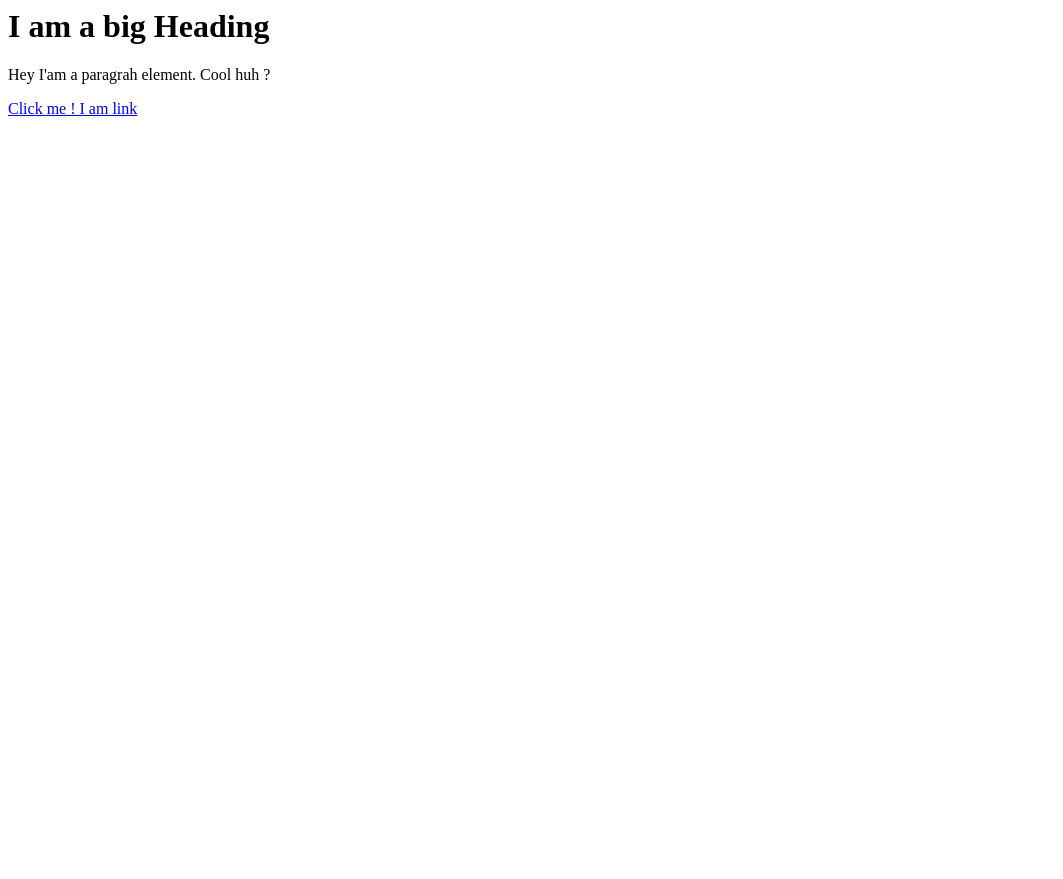
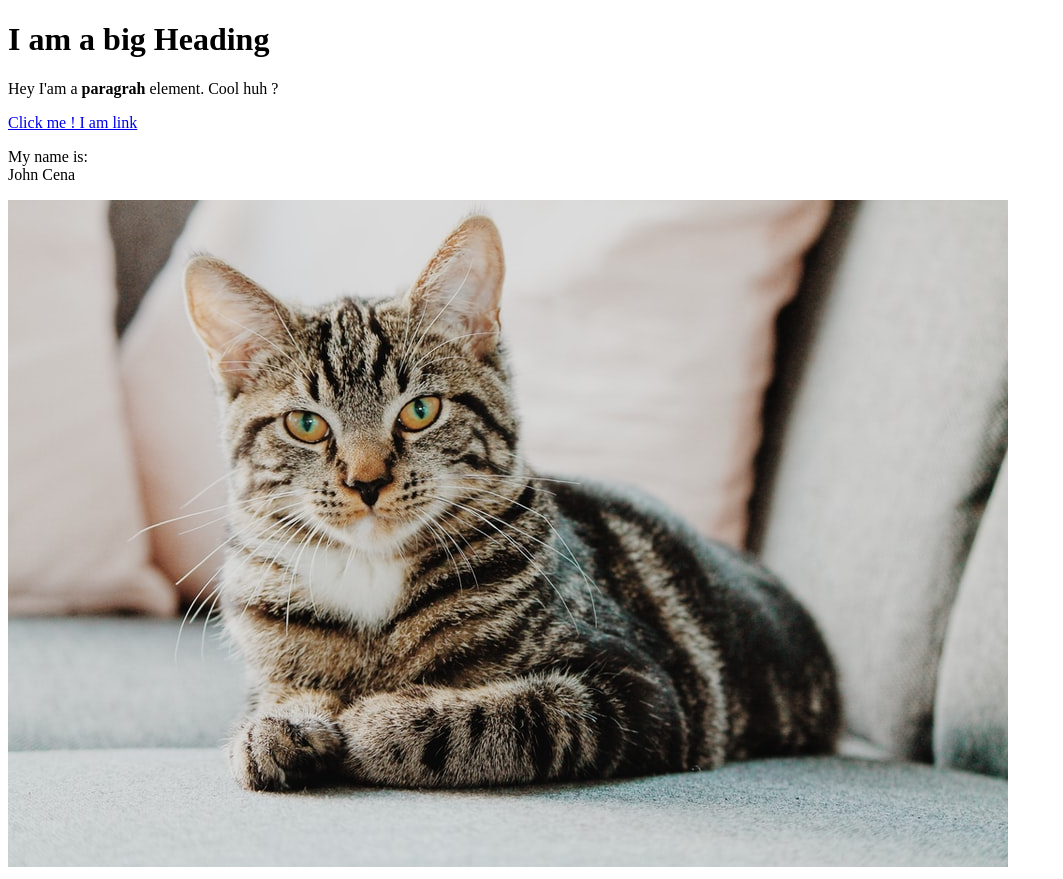
Before and after one commit to Rap-codes/cartoon-hero, a plain HTML site: page test.html in a window 1280 px wide. Shown: the whole page, without its empty margins (0-1063 px from the left). Before the commit the page ends 800 px from the top, so only its background shows below. Drawn offline with Linux system fonts and the light colour scheme.

Commit message:
Added cat img and a few more elements

```diff
--- a/test.html
+++ b/test.html
@@ -1,3 +1,15 @@
-<h1> I am a big Heading</h1>
-<p>Hey I'am a paragrah element. Cool huh ?</p>
-<a href="https://google.com"target="_blank" title="Let's go to Google">Click me ! I am link</a>
+<!DOCTYPE html>
+<html>
+<head>
+    <title>Test Page</title>
+</head>
+<body>
+    <h1> I am a big Heading</h1>
+    <p>Hey I'am a <b>paragrah</b> element. Cool huh ?</p>
+    <a href="https://google.com"target="_blank" title="Let's go to Google">Click me ! I am link</a>
+    <p>My name is:<br>
+        John Cena
+    </p>
+    <img src="img/cat.jpg">
+</body>
+</html>
```
Also changed, not shown: img/cat.jpg (added).
